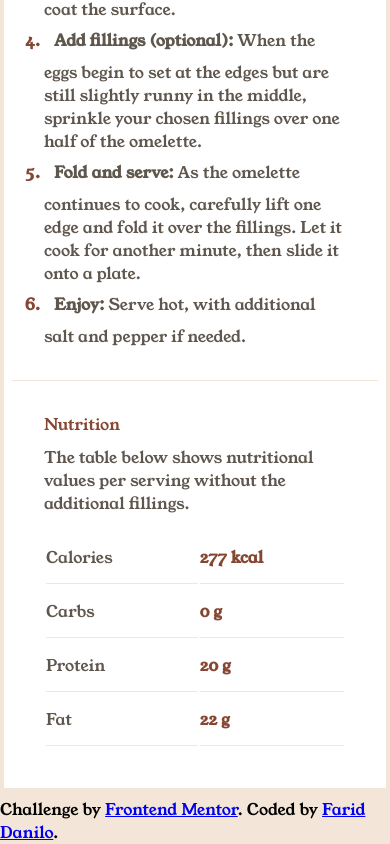
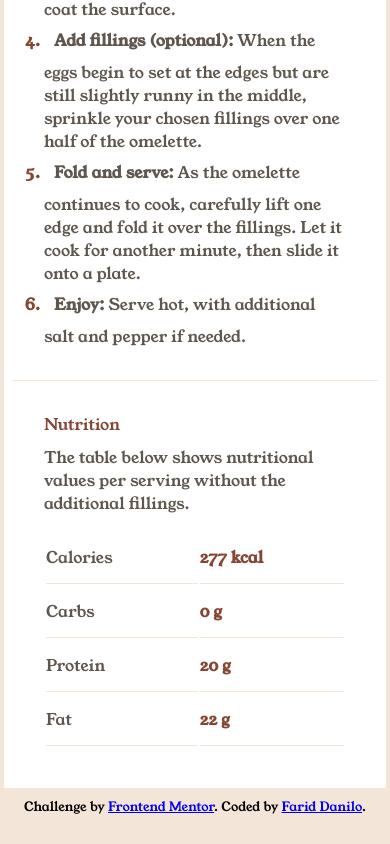
Before and after one commit to FaridDanilo/RecipePage, a plain HTML site: page index.html in a window 390 px wide. Shown: the part 1317-2161 px from the top of the page. After the commit the page ends 2133 px from the top, so only its background shows below. Drawn offline with Linux system fonts and the light colour scheme.

Commit message:
update assets

```diff
--- a/assets/css/styles.css
+++ b/assets/css/styles.css
@@ -203,4 +203,8 @@ td {
     .subtitle-2 {
         font-size: 0.9rem;
     }
+
+    .attribution{
+        font-size: 0.8rem;
+    }
 }
```
